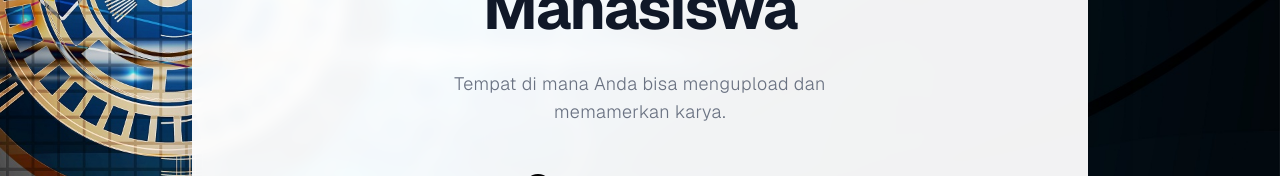
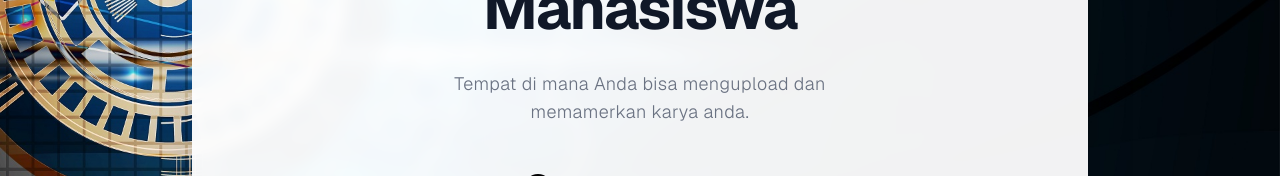
Before and after one commit to kimdaedan/showcase-frontend, a Next.js app: page / in a window 1280 px wide. Both pictures are taken after a click on the button "SKIP INTRO". Shown: the part 427-603 px from the top of the page. Built offline with nearby package versions, Linux system fonts and the light colour scheme.

Commit message:
karya anda

```diff
--- a/app/page.tsx
+++ b/app/page.tsx
@@ -57,7 +57,7 @@ export default function HomePage() {
 
           <p className="text-gray-500 text-lg mb-12 font-light tracking-wide">
             Tempat di mana Anda bisa mengupload dan <br />
-            memamerkan karya.
+            memamerkan karya anda.
           </p>
 
           <div className="flex justify-center">
```
